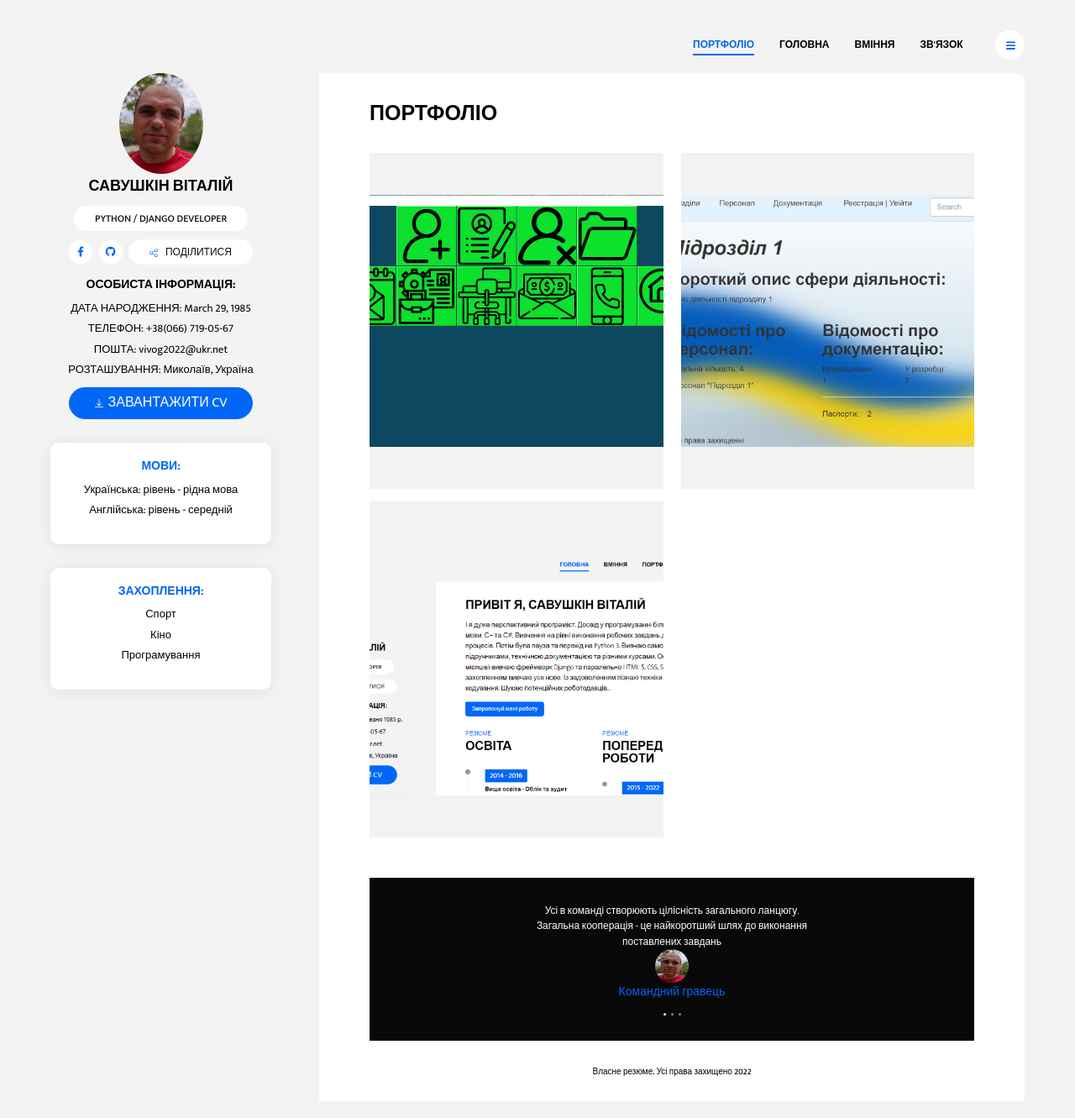
After one commit to Vivog/Resume, a Django app: page /portfolio/ in a window 1280 px wide. The commit adds this page. Shown: the whole page at 84% size. Run offline with Django 4.2, Linux system fonts and the light colour scheme; data comes from the database, SQL or seed files in the repository; some libraries are stand-ins or nearby versions.

Commit message:
some addings

```diff
--- a/my_site/site_app/templates/site_app/base.html
+++ b/my_site/site_app/templates/site_app/base.html
@@ -23,7 +23,7 @@
         <nav class="collapsible-nav" id="collapsible-nav">
             <a href="{% url 'site_app:index' %}" class="nav-link active">ГОЛОВНА</a>
             <a href="{% url 'site_app:skills' %}" class="nav-link">ВМІННЯ</a>
-            <a href="portfolio.html" class="nav-link">ПОРТФОЛІО</a>
+            <a href="{% url 'site_app:portfolio' %}" class="nav-link">ПОРТФОЛІО</a>
             <a href="{% url 'site_app:contacts' %}" class="nav-link">ЗВ'ЯЗОК</a>
         </nav>
         <button class="btn btn-menu-toggle btn-white rounded-circle" data-toggle="collapsible-nav"
@@ -50,9 +50,9 @@
                 <h5 class="widget-title"><strong>ОСОБИСТА ІНФОРМАЦІЯ:</strong></h5>
                 <div class="widget-content">
                     <p><span>ДАТА НАРОДЖЕННЯ: </span>{{ info.birthday }}</p>
-                    <p><span>ТЕЛЕФОН: </span>{{ info.phone }}</p>
-                    <p><span>ПОШТА: </span>{{ info.email }}</p>
-                    <p><span>РОЗТАШУВАННЯ:  </span>{{ location_sity.0}}, {{location_country.0}}</p>
+                    <p><span>ТЕЛЕФОН: </span><a style="color: black" href="{% url 'site_app:contacts' %}">{{ info.phone }}</a></p>
+                    <p><span>ПОШТА: </span><a style="color: black" href="{% url 'site_app:contacts' %}">{{ info.email }}</a></p>
+                    <p><span>РОЗТАШУВАННЯ:  </span><a target="_blank" style="color: black" href="https://www.google.com/maps/place/%D0%9D%D0%B8%D0%BA%D0%BE%D0%BB%D0%B0%D0%B5%D0%B2,+%D0%9D%D0%B8%D0%BA%D0%BE%D0%BB%D0%B0%D0%B5%D0%B2%D1%81%D0%BA%D0%B0%D1%8F+%D0%BE%D0%B1%D0%BB%D0%B0%D1%81%D1%82%D1%8C,+%D0%A3%D0%BA%D1%80%D0%B0%D0%B8%D0%BD%D0%B0,+54000/@46.974009,31.99491,14z/data=!4m5!3m4!1s0x40c5cb89fb7213d5:0xc85f820a74a1e13c!8m2!3d46.975033!4d31.9945829?hl=ru-RU">{{ location_sity.0}}, {{location_country.0}}</a></p>
                     <button class="btn btn-download-cv btn-primary rounded-pill"> <img src="{% static 'site_app/images/download.svg' %}" alt="download"
                         class="btn-img"><a href="{% url 'site_app:downloadcv' %}" style="color: white">ЗАВАНТАЖИТИ CV</a></button>
                 </div>
--- a/my_site/site_app/templates/site_app/contacts.html
+++ b/my_site/site_app/templates/site_app/contacts.html
@@ -5,7 +5,7 @@
     <a href="{% url 'site_app:contacts' %}" class="nav-link active">ЗВ'ЯЗОК</a>
     <a href="{% url 'site_app:index' %}" class="nav-link">ГОЛОВНА</a>
     <a href="{% url 'site_app:skills' %}" class="nav-link">ВМІННЯ</a>
-    <a href="portfolio.html" class="nav-link">ПОРТФОЛІО</a>
+    <a href="{% url 'site_app:portfolio' %}" class="nav-link">ПОРТФОЛІО</a>
 </nav>
 <button class="btn btn-menu-toggle btn-white rounded-circle" data-toggle="collapsible-nav"
         data-target="collapsible-nav"><img src="{% static 'site_app/images/hamburger.svg' %}" alt="hamburger"></button>
--- a/my_site/site_app/templates/site_app/index.html
+++ b/my_site/site_app/templates/site_app/index.html
@@ -45,7 +45,7 @@
 <!--what i do section-->
 <section class="services-section">
     <h6 class="section-subtitle">ЩО Я ВЖЕ МОЖУ</h6>
-    <h2 class="section-title">ВМІННЯ</h2>
+    <h2 class="section-title"><a style="color: black" href="{% url 'site_app:skills' %}">ВМІННЯ</a></h2>
     <div class="row">
         {% for skl in skills %}
         <div class="media service-card col-lg-6">
--- /dev/null
+++ b/my_site/site_app/templates/site_app/portfolio.html
@@ -0,0 +1,48 @@
+{% extends 'site_app/base.html' %}
+{% load static %}
+{% block nav %}
+<nav class="collapsible-nav" id="collapsible-nav">
+    <a href="{% url 'site_app:portfolio'%}" class="nav-link active">ПОРТФОЛІО</a>
+    <a href="{% url 'site_app:index' %}" class="nav-link">ГОЛОВНА</a>
+    <a href="{% url 'site_app:skills' %}" class="nav-link">ВМІННЯ</a>
+    <a href="{% url 'site_app:contacts' %}" class="nav-link">ЗВ'ЯЗОК</a>
+</nav>
+<button class="btn btn-menu-toggle btn-white rounded-circle" data-toggle="collapsible-nav"
+        data-target="collapsible-nav"><img src="{% static 'site_app/images/hamburger.svg' %}" alt="hamburger"></button>
+{% endblock %}
+
+{% block content %}
+<section class="portfolio-section">
+                <h2 class="section-title">ПОРТФОЛІО</h2>
+                <div class="portfolio-wrapper">
+                    <figure style="width: calc(50% - 10.5px); height: 400px" class="portfolio-item hover-box">
+                        <a href="https://github.com/Vivog/LabStaff32" target="_blank">
+                            <img src="{% static 'site_app/images/project1.png' %}" alt="project" class="portfolio-item-img"
+                                 style="max-width: 800px; max-height: 300px"></a>
+                        <figcaption class="portfolio-item-details overlay">
+                            <h5 class="portfolio-item-title">ПРОЕКТ 01</h5>
+                            <p class="portfolio-item-description">Tkinter Python</p>
+                        </figcaption>
+                    </figure>
+                    <figure style="width: calc(50% - 10.5px); height: 400px" class="portfolio-item hover-box">
+                        <a href="https://github.com/Vivog/PortalNDV" target="_blank">
+                            <img src="{% static 'site_app/images/project2.png' %}" alt="project" class="portfolio-item-img"
+                            style="max-width: 800px; max-height: 300px"></a>
+                        <figcaption class="portfolio-item-details overlay">
+                            <h5 class="portfolio-item-title">ПРОЕКТ 02</h5>
+                            <p class="portfolio-item-description">Django Python</p>
+                        </figcaption>
+                    </figure>
+                    <figure style="width: calc(50% - 10.5px); height: 400px" class="portfolio-item hover-box">
+                        <a href="https://github.com/Vivog/Resume" target="_blank">
+                            <img src="{% static 'site_app/images/project3.png' %}" alt="project" class="portfolio-item-img"
+                            style="max-width: 800px; max-height: 300px"></a>
+                        <figcaption class="portfolio-item-details overlay">
+                            <h5 class="portfolio-item-title">ПРОЕКТ 03</h5>
+                            <p class="portfolio-item-description">Django Python</p>
+                        </figcaption>
+                    </figure>
+                </div>
+            </section>
+{% endblock %}
+<!--main info section-->
--- a/my_site/site_app/templates/site_app/skills.html
+++ b/my_site/site_app/templates/site_app/skills.html
@@ -4,7 +4,7 @@
 <nav class="collapsible-nav" id="collapsible-nav">
     <a href="{% url 'site_app:skills' %}" class="nav-link active">ВМІННЯ</a>
     <a href="{% url 'site_app:index' %}" class="nav-link">ГОЛОВНА</a>
-    <a href="portfolio.html" class="nav-link">ПОРТФОЛІО</a>
+    <a href="{% url 'site_app:portfolio' %}" class="nav-link">ПОРТФОЛІО</a>
     <a href="{% url 'site_app:contacts' %}" class="nav-link">ЗВ'ЯЗОК</a>
 </nav>
 <button class="btn btn-menu-toggle btn-white rounded-circle" data-toggle="collapsible-nav"
--- a/my_site/site_app/urls.py
+++ b/my_site/site_app/urls.py
@@ -7,7 +7,7 @@ urlpatterns = [
     path('download_cv/', download_cv, name='downloadcv'),
     path('skills/', SkillsView.as_view(), name='skills'),
     path('contacts/', ContactsView.as_view(), name='contacts'),
-    # path('contacts/', send_email, name='send_email'),
+    path('portfolio/', portfolio, name='portfolio'),
 
 
 ]
--- a/my_site/site_app/views.py
+++ b/my_site/site_app/views.py
@@ -100,3 +100,22 @@ class ContactsView(ListView):
 
         form = ContactForm()
         return render(request, "site_app/contacts.html", {'form': form})
+
+
+def portfolio(request):
+    project = ("ПРОЕКТ 01", "ПРОЕКТ 02", "ПРОЕКТ 03", "ПРОЕКТ 04", "ПРОЕКТ 05", )
+    name = ("Tkinter Python", "Django Python", "Django Python", "Python Code", "Python Code", )
+    pic = ('site_app/images/project1.png', 'site_app/images/project2.png', 'site_app/images/project3.png',
+           'site_app/images/project4.png', 'site_app/images/project5.png', )
+    portfolio = {
+        'project': project,
+        'name': name,
+        'pic': pic,
+    }
+
+    context = {
+    }
+    context.update(CONTEXT)
+    context.update(portfolio)
+
+    return render(request, 'site_app/portfolio.html', context=context)
```
Also changed, not shown: Portfolio/project1.png (added), Portfolio/project2.png (added), Portfolio/project3.png (added), Portfolio/project4.png (added), Portfolio/project5.png (added), my_site/site_app/static/site_app/images/project1.png (added), my_site/site_app/static/site_app/images/project2.png (added), my_site/site_app/static/site_app/images/project3.png (added), my_site/site_app/static/site_app/images/project4.png (added), my_site/site_app/static/site_app/images/project5.png (added).
